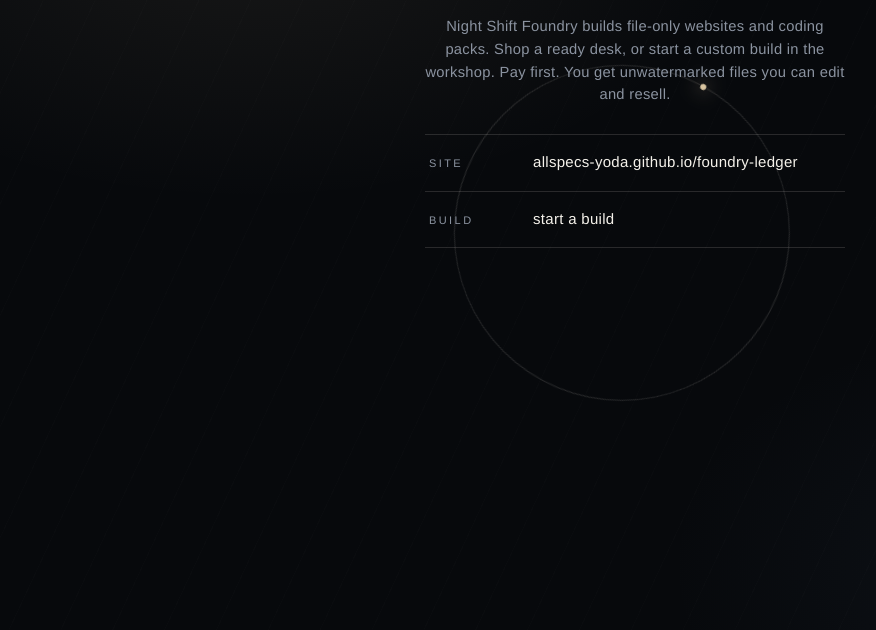
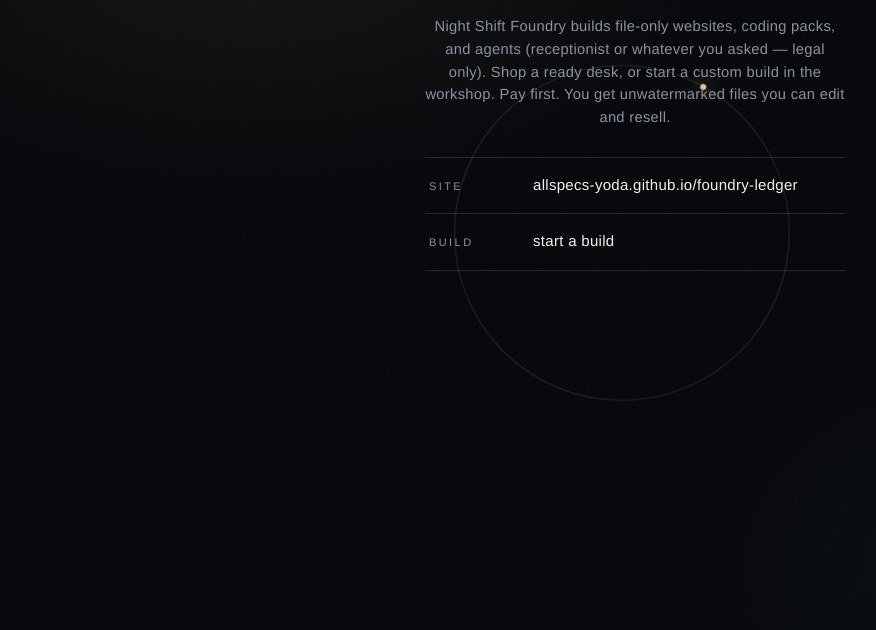
Before and after one commit to Allspecs-yoda/foundry-ledger, a plain HTML site: page docs/metagora.html in a window 1280 px wide. Shown: the part 154-784 px from the top of the page, without its empty margins (5-881 px from the left). Drawn offline with Linux system fonts and the light colour scheme.

Commit message:
Card: agents on the what-this-does line

```diff
--- a/docs/metagora.html
+++ b/docs/metagora.html
@@ -141,7 +141,7 @@
     <div class="inner">
       <p class="mark">calling card</p>
       <h1>METAGORA</h1>
-      <p class="does">Night Shift Foundry builds file-only websites and coding packs. Shop a ready desk, or start a custom build in the workshop. Pay first. You get unwatermarked files you can edit and resell.</p>
+      <p class="does">Night Shift Foundry builds file-only websites, coding packs, and agents (receptionist or whatever you asked — legal only). Shop a ready desk, or start a custom build in the workshop. Pay first. You get unwatermarked files you can edit and resell.</p>
       <ul>
         <li>
           <span class="k">Site</span>
```
